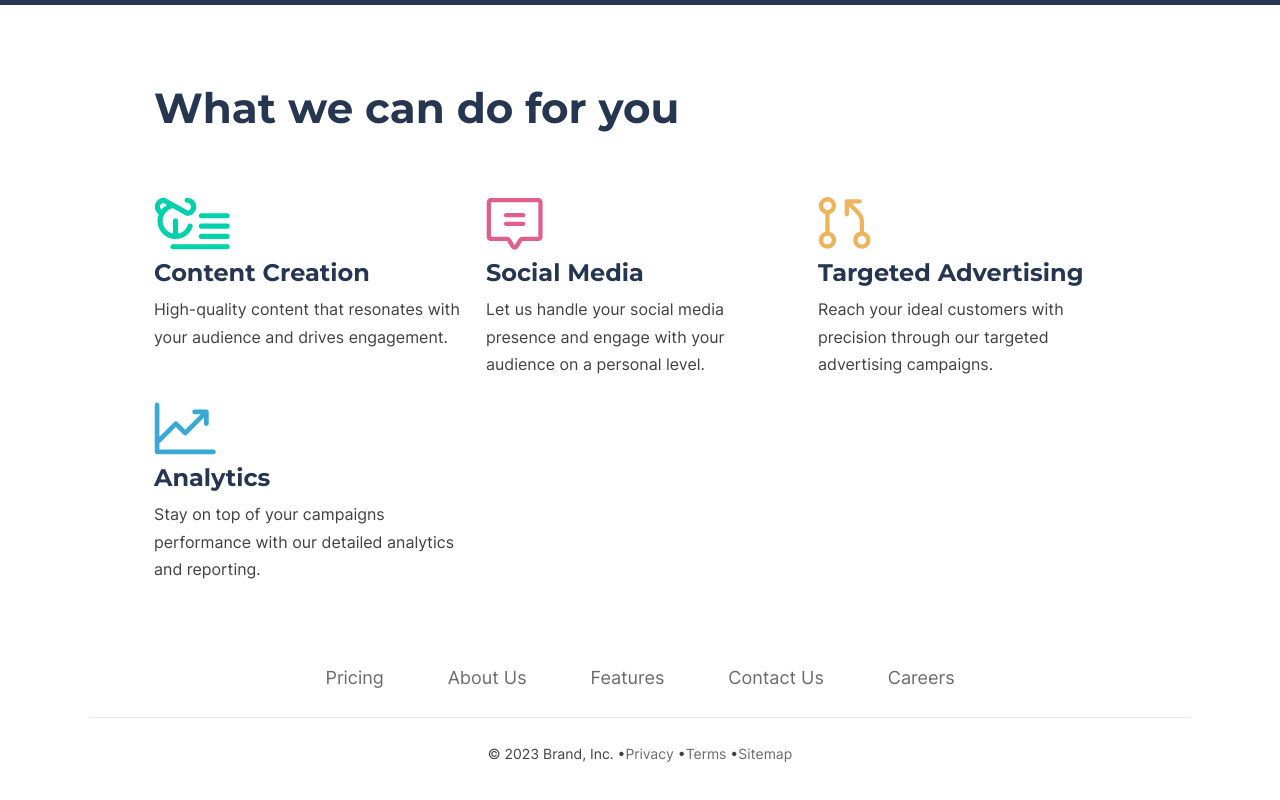
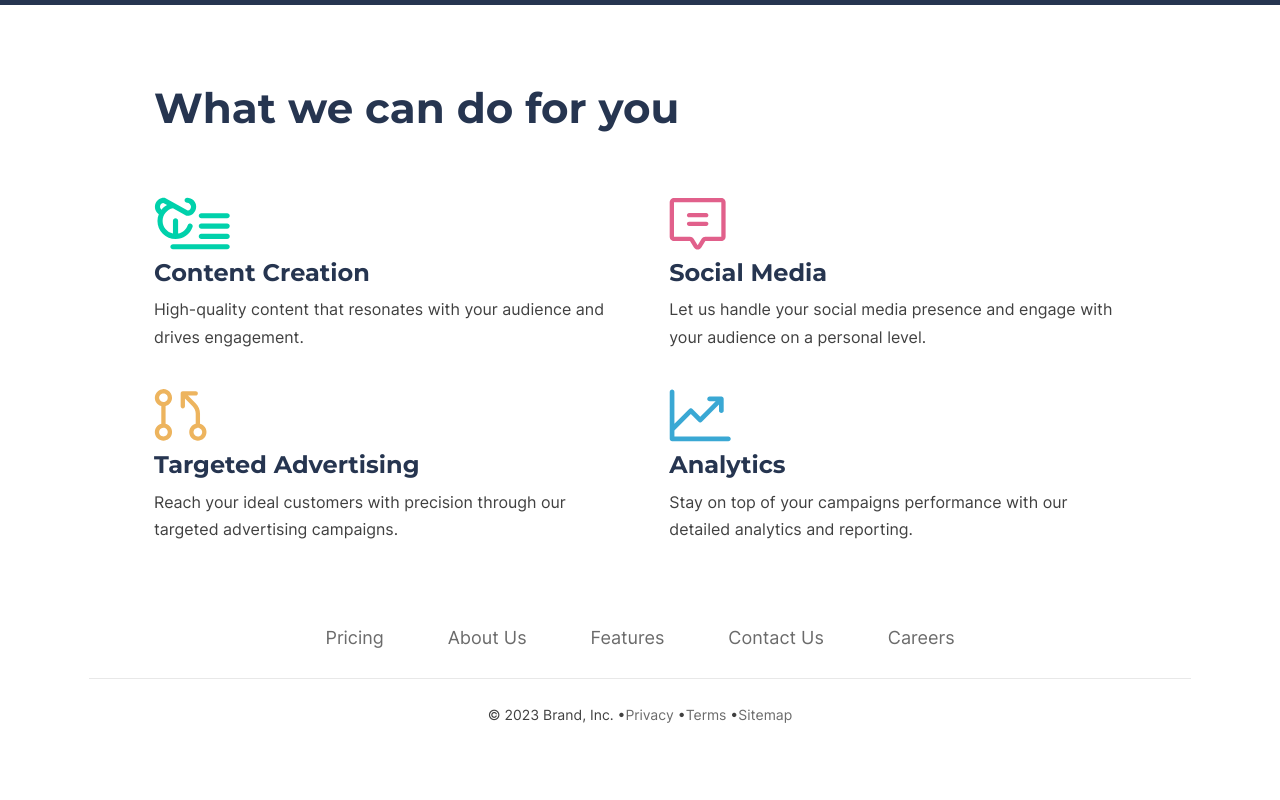
Before and after one commit to JBetoReyes/beyond-brand-boosters, a React (Vite) app: page /beyond-brand-boosters/about-us in a window 1280 px wide. Shown: the part 2320-3120 px from the top of the page. Built offline with nearby package versions, Linux system fonts and the light colour scheme; the HTML template or start-up script is replaced by a standard one.

Commit message:
adds a way to define the row and column gap in the grid auto fit util

```diff
--- a/src/sass/layout/_grid-auto-fit.scss
+++ b/src/sass/layout/_grid-auto-fit.scss
@@ -2,6 +2,7 @@
 
 .grid-auto-fit {
   display: grid;
-  gap: var(--grid-gap, $grid-gap);
-  grid-template-columns: repeat(auto-fit, minmax(min(250px, 100%), 1fr));
+  row-gap: var(--grid-gap, var(--grid-row-gap, $grid-gap));
+  column-gap: var(--grid-gap, var(--grid-column-gap, $grid-gap));
+  grid-template-columns: repeat(auto-fit, minmax(min(355px, 100%), 1fr));
 }
--- a/src/sass/utilities/_container.scss
+++ b/src/sass/utilities/_container.scss
@@ -1,7 +1,7 @@
 @use "../abstracts/" as *;
 
 .container {
-  --padding: #{$container-min-margin-inline} * 2;
+  --padding: calc(#{$container-min-margin-inline} * 2);
   --max-width: #{$container-max-width};
 
   width: min(100% - var(--padding), var(--max-width));
@@ -11,9 +11,11 @@
 .container[data-type="narrow"] {
   --max-width: #{$container-max-width-narrow};
 }
+
 .container[data-type="wide"] {
   --max-width: #{$container-max-width-wide};
 }
+
 .container[data-type="full-bleed"] {
   --max-width: 100%;
 }
```
